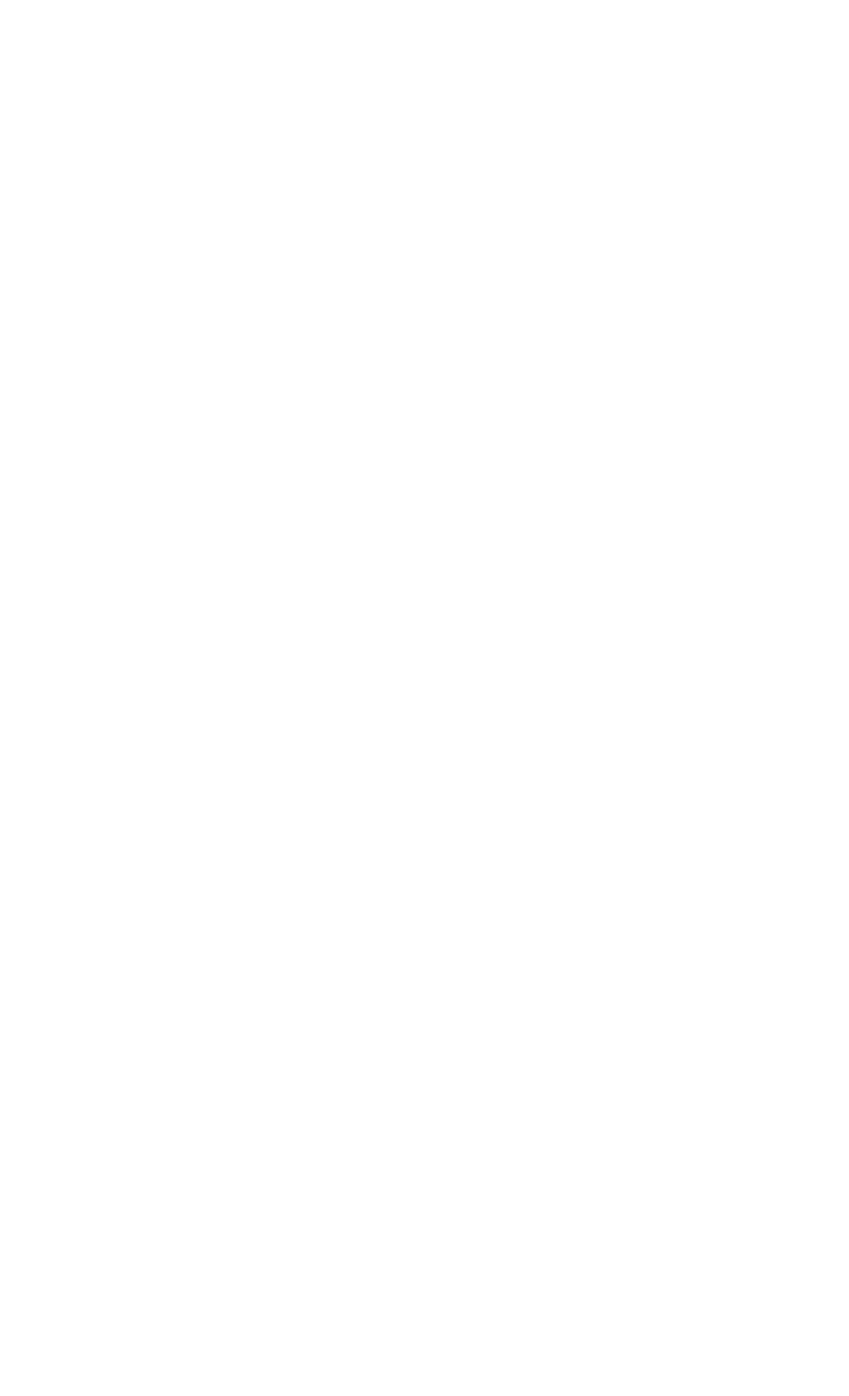
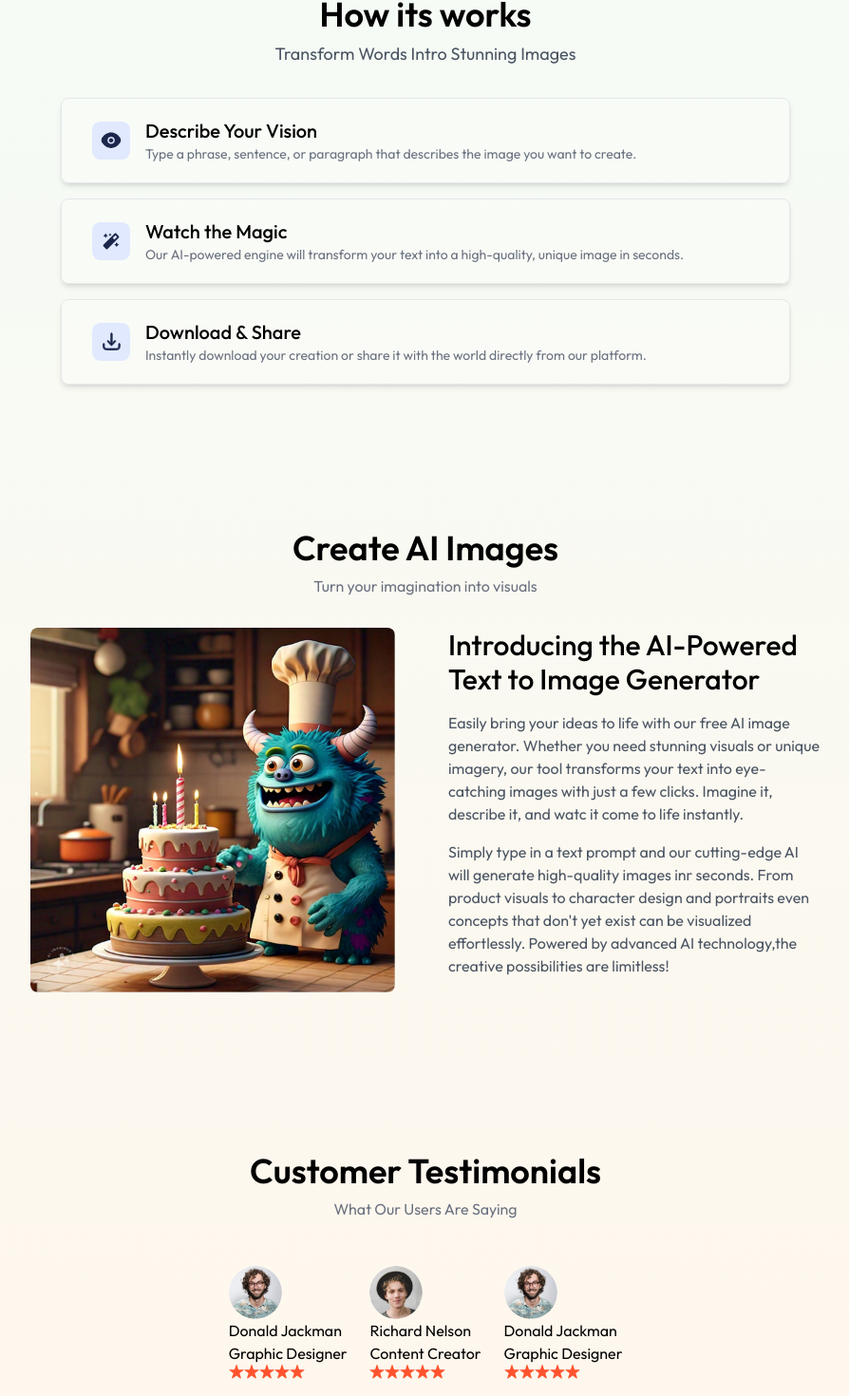
Before and after one commit to Reshoo18/Text-To-Image, a React (Vite) app in the folder client/: page / in a window 1280 px wide. Shown: the part 819-2289 px from the top of the page at 95% size, without its empty margins (192-1086 px from the left). Before the commit the page ends 800 px from the top, so only its background shows below. Built offline with nearby package versions, Linux system fonts and the light colour scheme.

Commit message:
home page added

```diff
--- /dev/null
+++ b/client/src/components/Description.jsx
@@ -0,0 +1,29 @@
+import React from 'react'
+import { assets } from '../assets/assets'
+
+const Description = () => {
+  return (
+    <div className='flex flex-col items-center justify-center my-24 p-6 md:px-28 '>
+        <h1 className='text-3xl sm:text-4xl font-semibold mb-2'>Create AI Images</h1>
+        <p className='text-gray-500 mb-8'>Turn your imagination into visuals</p>
+
+
+        <div className='flex flex-col gap-5 md:gap-14 md:flex-row items-center '>
+            <img src={assets.sample_img_1} alt="" className='w-80 xl:w-96 rounded-lg' />
+            <div>
+                <h2 className='text-3xl font-medium max-w-lg mb-4'>Introducing the AI-Powered Text to Image Generator</h2>
+                <p className='text-gray-600 mb-4'>Easily bring your ideas to life with our free AI image generator. Whether you need stunning visuals or
+                    unique imagery, our tool transforms your text into eye-catching images with just a few clicks. Imagine it,
+                    describe it, and watc it come to life instantly.</p>
+                    <p className='text-gray-600 mb-4'>
+                     Simply type in a text prompt and our cutting-edge AI will generate high-quality images inr seconds. From
+                     product visuals to character design and portraits even concepts that don't yet exist can be visualized effortlessly.
+                     Powered by advanced AI technology,the creative possibilities are limitless! </p>
+            </div>
+        </div>
+
+    </div>
+  )
+}
+
+export default Description
--- a/client/src/components/Steps.jsx
+++ b/client/src/components/Steps.jsx
@@ -1,10 +1,25 @@
 import React from 'react'
+import { stepsData } from '../assets/assets'
 
 const Steps = () => {
   return (
-    <div>
+    <div className='flex flex-col items-center justify-center my-32'>
       <h1 className='text-3xl sm:text-4xl font-semibold mb-2'>How its works</h1>
-      <p className='text-lg text-gray-500'>Transform Words Intro Stunning Images</p>
+      <p className='text-lg text-gray-600 mb-8'>Transform Words Intro Stunning Images</p>
+
+      <div className='space-y-4 w-full max-w-3xl text-sm'>
+        {stepsData.map((item,index)=>(
+          <div key={index}
+          className='flex items-center gap-4 p-5 px-8 bg-white/20 shadow-md border cursor-pointer hover:scale-[1.02] transition-all duration-300
+           rounded-lg'>
+            <img width={40} src={item.icon} alt="" />
+            <div>
+              <h2 className='text-xl font font-medium'> {item.title}</h2>
+              <p className='text-gray-500'>{item.description}</p>
+            </div>
+          </div>
+        ))}
+      </div>
     </div>
   )
 }
--- /dev/null
+++ b/client/src/components/Testimonials.jsx
@@ -0,0 +1,32 @@
+import React from 'react'
+import { assets, testimonialsData } from '../assets/assets'
+
+const Testimonials = () => {
+  return (
+    <div className='flex flex-col items-center justify-center my-20 py-12 '>
+
+        <h1 className='text-3xl sm:text-4xl font-semibold mb-2'> Customer Testimonials</h1>
+        <p className='text-gray-500 mb-12'>What Our Users Are Saying</p>
+
+        <div className='flex flex-wrap gap-6'>
+            {testimonialsData.map((testimonial,index)=>(
+                <div key={index}>
+                    <div>
+                        <img src={testimonial.image} alt="" className='rounded-full w-14' />
+                        <h2>{testimonial.name}</h2>
+                        <p>{testimonial.role}</p>
+                        <div className='flex mb-4'>{Array(testimonial.stars).fill().map((item,index)=>(
+                            <img key={index} src={assets.rating_star} alt="" />
+
+                        ))}</div>
+                    </div>
+                </div>
+            ))}
+
+        </div>
+
+    </div>
+  )
+}
+
+export default Testimonials
--- a/client/src/pages/Home.jsx
+++ b/client/src/pages/Home.jsx
@@ -1,10 +1,16 @@
 import React from 'react'
 import Header from '../components/Header'
+import Steps from '../components/steps'
+import Description from '../components/description'
+import Testimonials from '../components/Testimonials'
 
 const Home = () => {
   return (
     <div>
      <Header/>
+     <Steps/>
+     <Description/>
+     <Testimonials/>
     </div>
   )
 }
```
